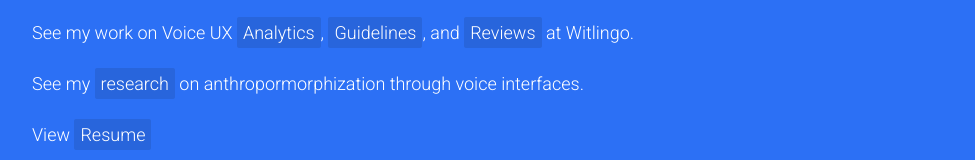
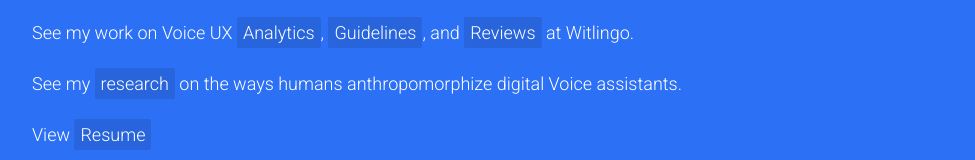
Before and after one commit to brielle-nickoloff/brielle-nickoloff.github.io, a website: page index.html in a window 1280 px wide. Shown: the part 266-426 px from the top of the page, without its empty margins (243-1218 px from the left). Drawn offline with Linux system fonts and the light colour scheme.

Commit message:
Update index.html
"digital voice assistants"

```diff
--- a/index.html
+++ b/index.html
@@ -64,7 +64,7 @@
           <ul class="list-unstyled">
             <li class="mb-4">Currently at <a class="text-white" href="http://www.witlingo.com/" target="blank">Witlingo</a> and <a class="text-white" href="https://snapengage.com/" target="blank">SnapEngage</a>.</li>
             <li class="mb-4">See my work on Voice UX <a class="text-white" href="http://www.witlingo.com/vui-assessment-guidelines/">Analytics</a>, <a class="text-white" href="http://www.witlingo.com/facebookguidelines/" target="blank">Guidelines</a>, and <a class="text-white" href="http://www.witlingo.com/vui-reviews/">Reviews</a> at Witlingo.</li>
-            <li class="mb-4">See my <a class="text-white" href="The use of Profane Threats and Insults in the Anthropomorphization of Digital Voice Assistants .pdf" target="blank">research</a> on anthropormorphization through voice interfaces.</li>
+            <li class="mb-4">See my <a class="text-white" href="The use of Profane Threats and Insults in the Anthropomorphization of Digital Voice Assistants .pdf" target="blank">research</a> on the ways humans anthropomorphize digital Voice assistants.</li>
             <li class="mb-4">View <a class="text-white" href="VUI_design_Nickoloff_Brielle.pdf" target="blank">Resume</a></li>
           </ul>
         </div>
```
